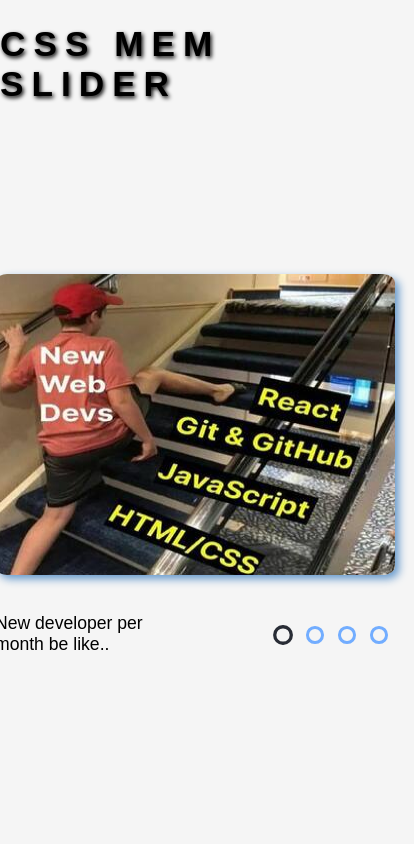
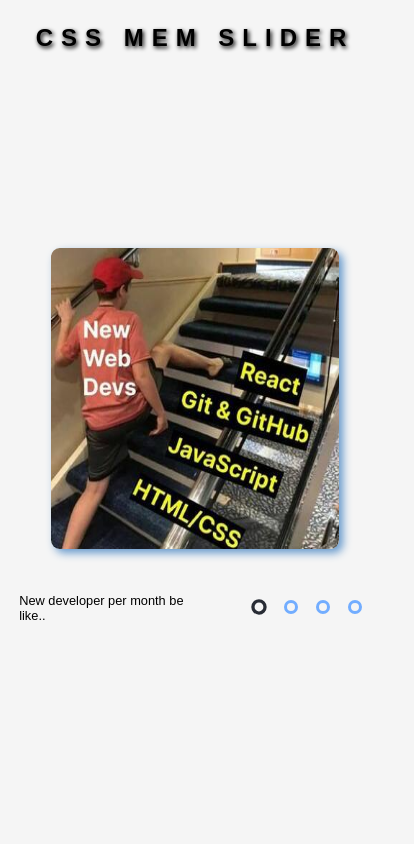
Before and after one commit to Ageraowls/cssMemSlider, a plain HTML site: page cssMemSlider/index.html in a window 390 px wide. Shown: the whole page, 414 px wide, since content can reach past the window. Drawn offline with Linux system fonts and the light colour scheme; a web font is replaced by a local one.

Commit message:
feat: add media query (Mon, May 16, 2022 4:52:22 PM)

```diff
--- a/cssMemSlider/style.css
+++ b/cssMemSlider/style.css
@@ -172,3 +172,27 @@
 #switch-four:checked ~ .slider__bottom > .slider__content > .slider__text {
   transform: translateY(-300%);
 }
+
+@media (min-width: 320px) and (max-width: 420px) {
+  h1 {
+    font-size: 1.5rem;
+    text-align: center;
+  }
+
+  .slider__imgs {
+    width: 18rem;
+  }
+
+  img {
+    width: 18rem;
+  }
+
+  .circle {
+    width: 0.9rem;
+    height: 0.9rem;
+  }
+
+  .slider__content {
+    font-size: 0.8rem;
+  }
+}
```
